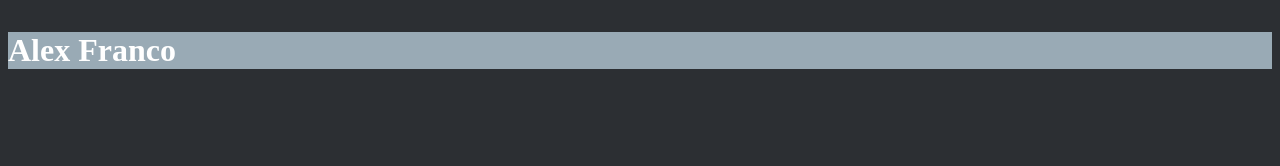
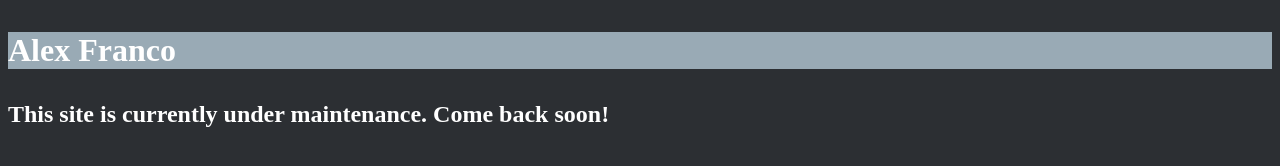
Before and after one commit to francora184/francora184.github.io, a plain HTML site: page index.html in a window 1280 px wide. Drawn offline with Linux system fonts and the light colour scheme.

Commit message:
Update index.html

```diff
--- a/index.html
+++ b/index.html
@@ -7,6 +7,7 @@
     </h1>
 
     <h2>
+      <p> This site is currently under maintenance. Come back soon! </p>
       <a href="/site/index.html"> </a>
     </h2>
   </body>
```
